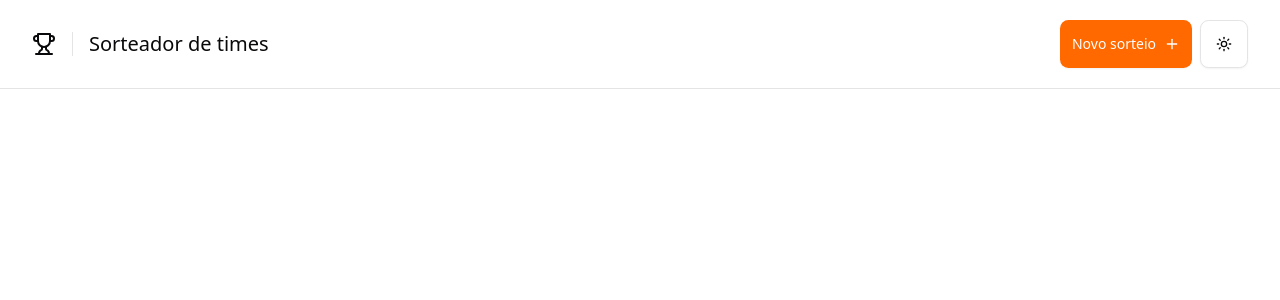
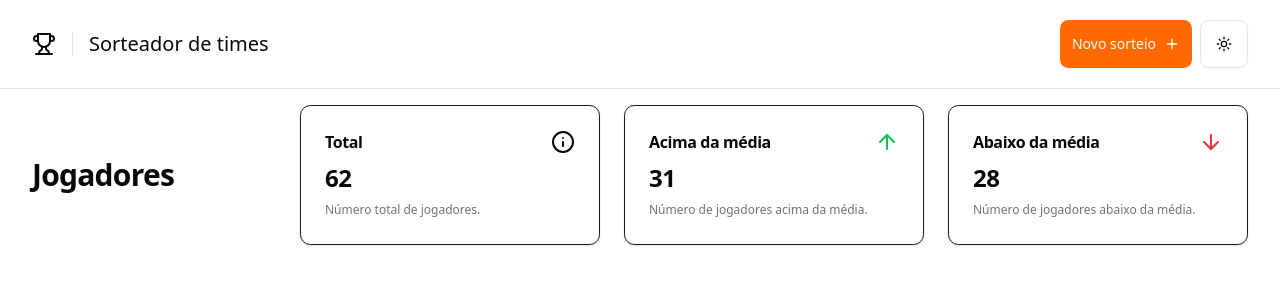
Before and after one commit to marrcelosantana/sorteador-times, a React (Vite) app: page / in a window 1280 px wide. Shown: the top 300 px of the page. Built offline with nearby package versions, Linux system fonts and the light colour scheme.

Commit message:
feat: implement Card component and InfoCard for player statistics; update Home page layout

```diff
--- /dev/null
+++ b/src/components/ui/card.tsx
@@ -0,0 +1,86 @@
+import * as React from "react";
+
+import { cn } from "@/lib/utils";
+
+const Card = React.forwardRef<
+  HTMLDivElement,
+  React.HTMLAttributes<HTMLDivElement>
+>(({ className, ...props }, ref) => (
+  <div
+    ref={ref}
+    className={cn(
+      "bg-card text-card-foreground rounded-lg border shadow-sm",
+      className,
+    )}
+    {...props}
+  />
+));
+Card.displayName = "Card";
+
+const CardHeader = React.forwardRef<
+  HTMLDivElement,
+  React.HTMLAttributes<HTMLDivElement>
+>(({ className, ...props }, ref) => (
+  <div
+    ref={ref}
+    className={cn("flex flex-col space-y-1.5 p-6", className)}
+    {...props}
+  />
+));
+CardHeader.displayName = "CardHeader";
+
+const CardTitle = React.forwardRef<
+  HTMLParagraphElement,
+  React.HTMLAttributes<HTMLHeadingElement>
+>(({ className, ...props }, ref) => (
+  <h3
+    ref={ref}
+    className={cn(
+      "text-2xl leading-none font-semibold tracking-tight",
+      className,
+    )}
+    {...props}
+  />
+));
+CardTitle.displayName = "CardTitle";
+
+const CardDescription = React.forwardRef<
+  HTMLParagraphElement,
+  React.HTMLAttributes<HTMLParagraphElement>
+>(({ className, ...props }, ref) => (
+  <p
+    ref={ref}
+    className={cn("text-muted-foreground text-sm", className)}
+    {...props}
+  />
+));
+CardDescription.displayName = "CardDescription";
+
+const CardContent = React.forwardRef<
+  HTMLDivElement,
+  React.HTMLAttributes<HTMLDivElement>
+>(({ className, ...props }, ref) => (
+  <div ref={ref} className={cn("p-6 pt-0", className)} {...props} />
+));
+CardContent.displayName = "CardContent";
+
+const CardFooter = React.forwardRef<
+  HTMLDivElement,
+  React.HTMLAttributes<HTMLDivElement>
+>(({ className, ...props }, ref) => (
+  <div
+    ref={ref}
+    className={cn("flex items-center p-6 pt-0", className)}
+    {...props}
+  />
+));
+CardFooter.displayName = "CardFooter";
+
+export {
+  Card,
+  CardHeader,
+  CardFooter,
+  CardTitle,
+  CardDescription,
+  CardContent,
+};
--- a/src/components/header.tsx
+++ b/src/pages/components/Header/index.tsx
@@ -1,7 +1,7 @@
+import { ThemeToggle } from "@/components/theme/theme-toggle";
+import { Button } from "@/components/ui/button";
+import { Separator } from "@/components/ui/separator";
 import { Plus, Trophy } from "lucide-react";
-import { ThemeToggle } from "./theme/theme-toggle";
-import { Button } from "./ui/button";
-import { Separator } from "./ui/separator";
 
 const Header: React.FC = () => {
   return (
--- /dev/null
+++ b/src/pages/components/Info-Card/index.tsx
@@ -0,0 +1,55 @@
+import { ArrowDown, ArrowUp, Info } from "lucide-react";
+import { Card, CardContent, CardHeader, CardTitle } from "@/components/ui/card";
+
+type InfoCardType = "total" | "above-average" | "below-average";
+
+interface InfoCardProps {
+  type: InfoCardType;
+  data: number;
+}
+
+const cardConfig: Record<
+  InfoCardType,
+  {
+    title: string;
+    icon: React.ReactNode;
+    description: string;
+  }
+> = {
+  total: {
+    title: "Total",
+    icon: <Info className="h-6 w-6" />,
+    description: "Número total de jogadores.",
+  },
+  "above-average": {
+    title: "Acima da média",
+    icon: <ArrowUp className="h-6 w-6 text-green-500" />,
+    description: "Número de jogadores acima da média.",
+  },
+  "below-average": {
+    title: "Abaixo da média",
+    icon: <ArrowDown className="h-6 w-6 text-red-500" />,
+    description: "Número de jogadores abaixo da média.",
+  },
+};
+
+const InfoCard = ({ type, data }: InfoCardProps) => {
+  const { title, icon, description } = cardConfig[type];
+
+  return (
+    <Card className="border-accent-foreground h-[140px] w-[300px]">
+      <CardHeader className="flex-row items-center justify-between space-y-0 pb-2">
+        <CardTitle className="text-base font-semibold">{title}</CardTitle>
+        {icon}
+      </CardHeader>
+      <CardContent className="space-y-1">
+        <span className="text-2xl font-bold tracking-tight">{data}</span>
+        <p className="text-muted-foreground text-x2 mt-2 text-xs">
+          {description}
+        </p>
+      </CardContent>
+    </Card>
+  );
+};
+
+export { InfoCard };
--- a/src/pages/home.tsx
+++ b/src/pages/home.tsx
@@ -1,9 +1,29 @@
-import Header from "@/components/header";
+import { players } from "@/mocks/players";
+import Header from "./components/Header";
+import { InfoCard } from "./components/Info-Card";
 
 const Home: React.FC = () => {
+  const data = players;
+  const aboveAverage = data.filter((player) => player.score > 3).length;
+  const belowAverage = data.filter((player) => player.score < 3).length;
+
   return (
     <div className="h-screen w-full">
       <Header />
+      <div className="w-full flex-1">
+        <div className="mb-1 flex w-full flex-col items-center justify-between px-8 py-4 lg:flex-row">
+          <h1 className="mb-4 text-3xl font-bold tracking-tight lg:mb-0">
+            Jogadores
+          </h1>
+          <div className="flex flex-col gap-4">
+            <div className="flex flex-col items-center justify-center gap-6 lg:flex-row">
+              <InfoCard type="total" data={data.length} />
+              <InfoCard type="above-average" data={aboveAverage} />
+              <InfoCard type="below-average" data={belowAverage} />
+            </div>
+          </div>
+        </div>
+      </div>
     </div>
   );
 };
```
